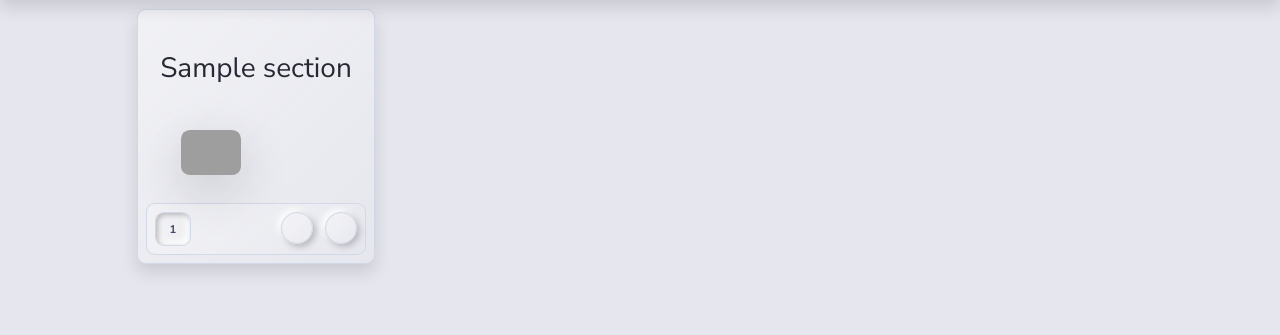
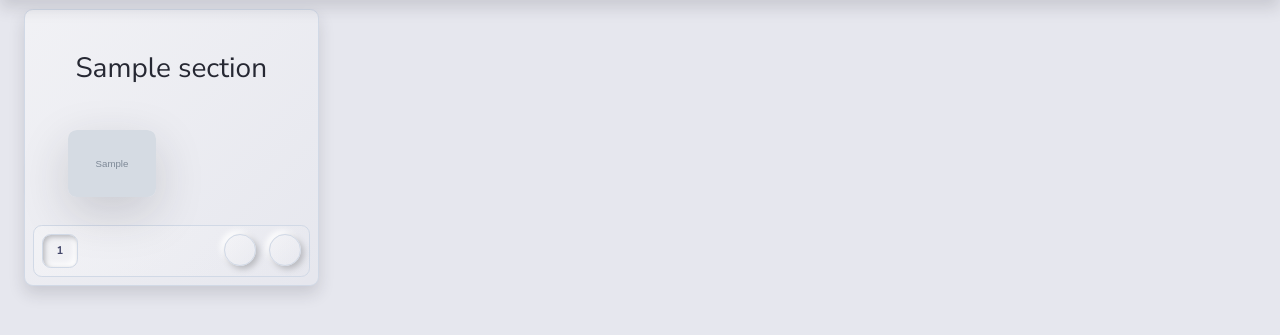
Before and after one commit to imgVOID/pinlery, a Django app: page /gallery/ in a window 1280 px wide. Shown: the part 40-375 px from the top of the page. Run offline with Django 3.2, Linux system fonts and the light colour scheme; tables that the repository leaves empty hold one stand-in row (values such as "Sample post"); grey boxes marked "Sample" are stand-in pictures; some libraries are stand-ins or nearby versions; some web fonts are replaced; grey boxes are pictures that could not be loaded.

Commit message:
grid fix

```diff
--- a/gallery/static/gallery/css/grid/grid_section_list.css
+++ b/gallery/static/gallery/css/grid/grid_section_list.css
@@ -3,19 +3,9 @@
 	width: 25%;
 }
 
-.masonry-grid-sizer {
-	width: 25%;
-}
-
-.masonry-grid-item img {
+img {
 	box-sizing: border-box;
 	width: 100%;
-}
-
-.masonry-grid {
-    margin: 0 auto;
-    max-width: 80%;
-    padding: 0;
 }
 
 @media handheld,
--- a/gallery/static/gallery/js/lazy_loader.js
+++ b/gallery/static/gallery/js/lazy_loader.js
@@ -1,5 +1,5 @@
 document.addEventListener("DOMContentLoaded", function() {
-  var lazyImages = [].slice.call(document.querySelectorAll("img"));
+  var lazyImages = [].slice.call(document.querySelectorAll(".lazy"));
 
   if ("IntersectionObserver" in window && "IntersectionObserverEntry" in window && "intersectionRatio" in window.IntersectionObserverEntry.prototype) {
     let lazyImageObserver = new IntersectionObserver(function(entries, observer) {
--- /dev/null
+++ b/gallery/static/gallery/js/load_on_the_top.js
@@ -0,0 +1,4 @@
+
+    window.onbeforeunload = function () {
+        window.scrollTo(0, 0);
+    }
--- a/gallery/templates/gallery/base.html
+++ b/gallery/templates/gallery/base.html
@@ -36,7 +36,6 @@
         {% endblock %}
 
 </div>
-
     {% block static_JS %}
     {% endblock %}
 
--- a/gallery/templates/gallery/partials/imports/import-static-js.html
+++ b/gallery/templates/gallery/partials/imports/import-static-js.html
@@ -2,6 +2,8 @@
 
 <!-- lazy images loader -->
 <script src="{% static '/gallery/js/lazy_loader.js' %}"></script>
+<!-- load page on the top fix -->
+<script src="{% static '/gallery/js/load_on_the_top.js' %}"></script>
 <!-- jquery -->
 <script src="{% static '/vendor/jquery/3.5.1/js/jquery.min.js' %}"></script>
 <!-- bootstrap -->
--- a/gallery/templates/gallery/section_list.html
+++ b/gallery/templates/gallery/section_list.html
@@ -15,10 +15,12 @@
 
 <! -- main -->
 {% block content %}
-        <div class="masonry-grid">
+    <div class="container-fluid">
+        <div class="masonry-grid row-cols-lg-2 row-cols-md-2 row-cols-xs-1">
             {% if section_list %}
                 {% for section in section_list %}
-                    <div class="masonry-grid-item">
+
+                    <div class="masonry-grid-item col-lg-3 col-md-3 col-xs-11">
                         <div class="border border-light card bg-primary bg-1 shadow">
                             <div class="text-black rounded text-center p-3 mt-4">
                                 <a class="" href="{% url 'showcase' section.slug %}">
@@ -34,7 +36,7 @@
                                         "caption":"<a href=\"{% url 'showcase' section.slug %}\">{{ section.title }}<br>Touch to enter the entire collection!</a>",
                                         "src":"{{ pin.image_url }}", "link":"{% url 'showcase' section.slug %}", "clickContent" : false, "idleTime": false,
                                         "buttons": ["slideShow","thumbs","close"]}'>
-                                            <img src="{{ pin.small_image_url }}" alt="" class="shadow-lg rounded d-block">
+                                            <img src="{{ pin.small_image_url }}" alt="" class="image shadow-lg rounded d-block">
                                         </a>
                                     </div>
                                 {% endfor %}
@@ -65,6 +67,7 @@
                 {% endfor %}
             {% endif %}
         </div>
+        </div>
 {% endblock %}
 
 {% block menu %}
@@ -77,6 +80,6 @@
 
 {% block page_scripts %}
     {% include './partials/scripts/script_init_header.html' %}
-    {% include './partials/scripts/script_init_grid.html' with mode='section_list' margin=0 only %}
+    {% include './partials/scripts/script_init_grid.html' %}
     <script src="{% static '/gallery/js/lightbox_image_link.js' %}"></script>
 {% endblock %}
```
Also changed, not shown: gallery/static/gallery/css/skeuomorphic_frame.css (+14 -0 lines), gallery/templates/gallery/showcase.html (+4 -7 lines).
